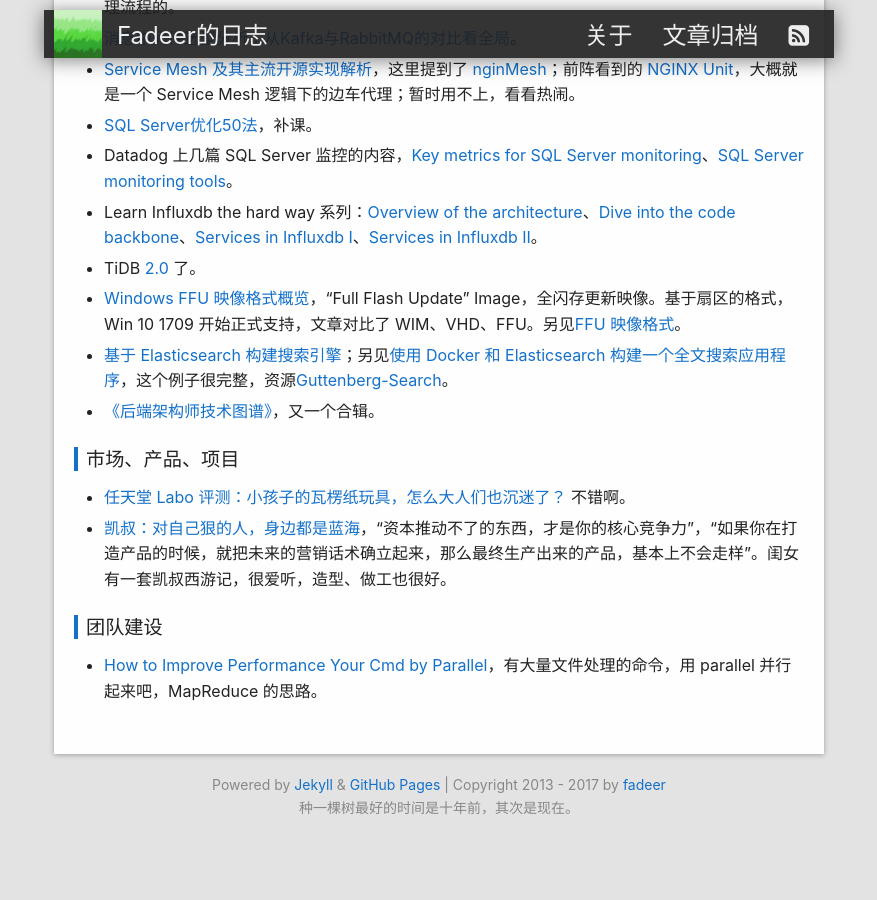
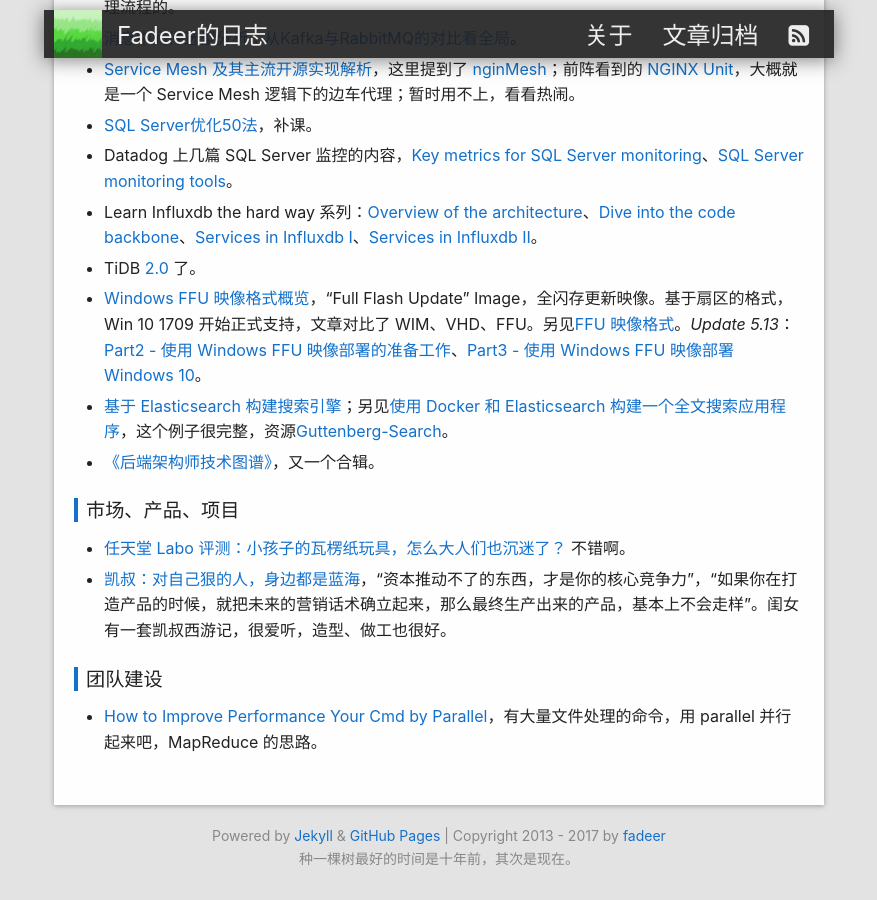
Before and after one commit to fadeer/fadeer.github.io, a Jekyll site: the page built from _posts/weekly2/2018-05-06-weekly-173.md, in a window 1280 px wide and 900 px high, scrolled down 627 px. Shown: the whole window, without its empty margins (201-1078 px from the left). Built offline with Jekyll 4.4.1, drawn with Linux system fonts in a browser that asks for light colours; before the commit the page ends 1476 px from its top, so only the background shows below that.

Commit message:
update post

```diff
--- a/_posts/weekly2/2018-05-06-weekly-173.md
+++ b/_posts/weekly2/2018-05-06-weekly-173.md
@@ -27,7 +27,7 @@
 * Datadog 上几篇 SQL Server 监控的内容，[Key metrics for SQL Server monitoring](https://www.datadoghq.com/blog/sql-server-monitoring/)、[SQL Server monitoring tools](https://www.datadoghq.com/blog/sql-server-monitoring-tools/)。
 * Learn Influxdb the hard way 系列：[Overview of the architecture](https://yq.aliyun.com/articles/589943)、[Dive into the code backbone](https://yq.aliyun.com/articles/589945)、[Services in Influxdb I](https://yq.aliyun.com/articles/589946)、[Services in Influxdb II](https://yq.aliyun.com/articles/590312)。
 * TiDB [2.0](https://pingcap.com/blog/tidb-2-0-announcement/) 了。
-* [Windows FFU 映像格式概览](http://goxia.maytide.net/read.php/1887.htm)，“Full Flash Update” Image，全闪存更新映像。基于扇区的格式，Win 10 1709 开始正式支持，文章对比了 WIM、VHD、FFU。另见[FFU 映像格式](https://msdn.microsoft.com/zh-cn/library/windows/hardware/dn757539(v=vs.85).aspx)。
+* [Windows FFU 映像格式概览](http://goxia.maytide.net/read.php/1887.htm)，“Full Flash Update” Image，全闪存更新映像。基于扇区的格式，Win 10 1709 开始正式支持，文章对比了 WIM、VHD、FFU。另见[FFU 映像格式](https://msdn.microsoft.com/zh-cn/library/windows/hardware/dn757539(v=vs.85).aspx)。*Update 5.13*：[Part2 - 使用 Windows FFU 映像部署的准备工作](http://goxia.maytide.net/read.php/1889.htm)、[Part3 - 使用 Windows FFU 映像部署 Windows 10](http://goxia.maytide.net/read.php/1890.htm)。
 * [基于 Elasticsearch 构建搜索引擎](https://linuxstory.org/building-a-search-engine-with-elasticsearch/)；另见[使用 Docker 和 Elasticsearch 构建一个全文搜索应用程序](https://www.zcfy.cc/article/building-a-full-text-search-app-using-docker-and-elasticsearch)，这个例子很完整，资源[Guttenberg-Search](https://github.com/triestpa/guttenberg-search)。
 * [《后端架构师技术图谱》](https://github.com/xingshaocheng/architect-awesome/blob/master/README.md)，又一个合辑。
 
```
